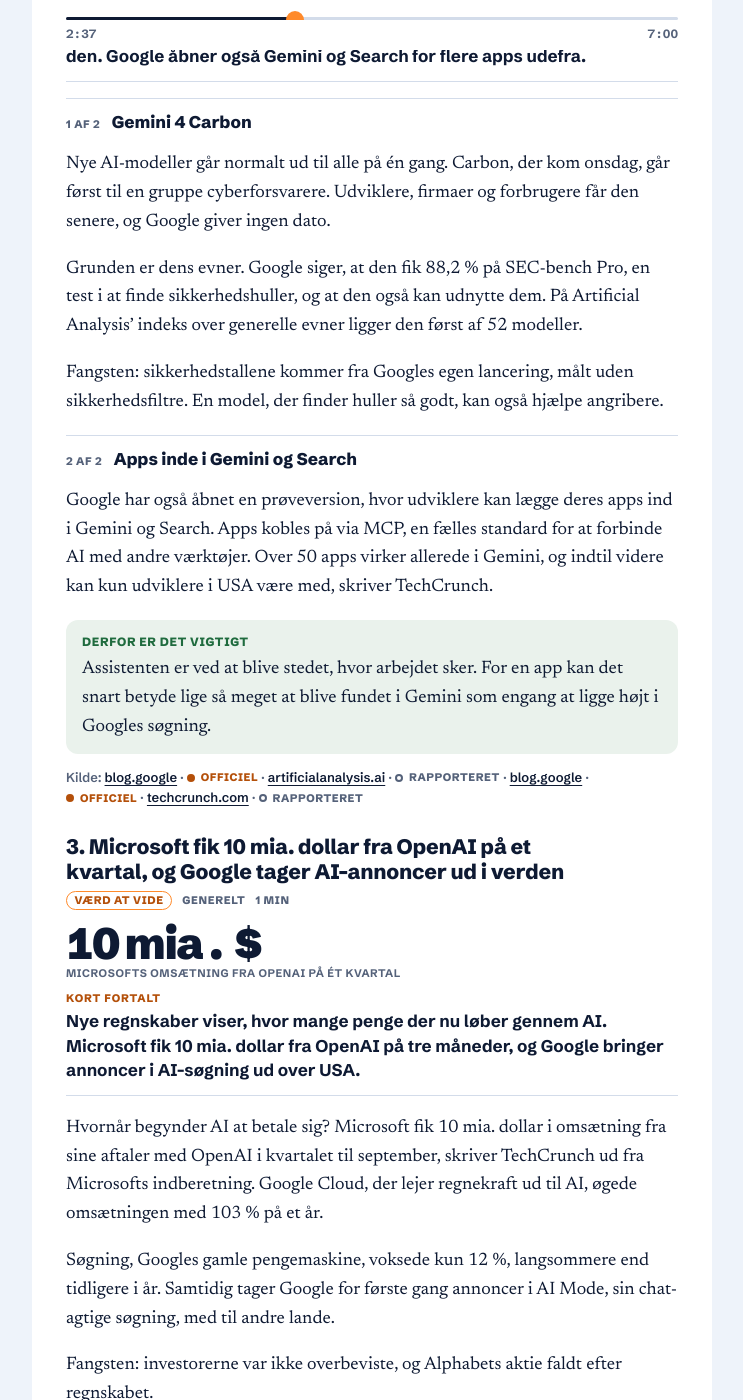
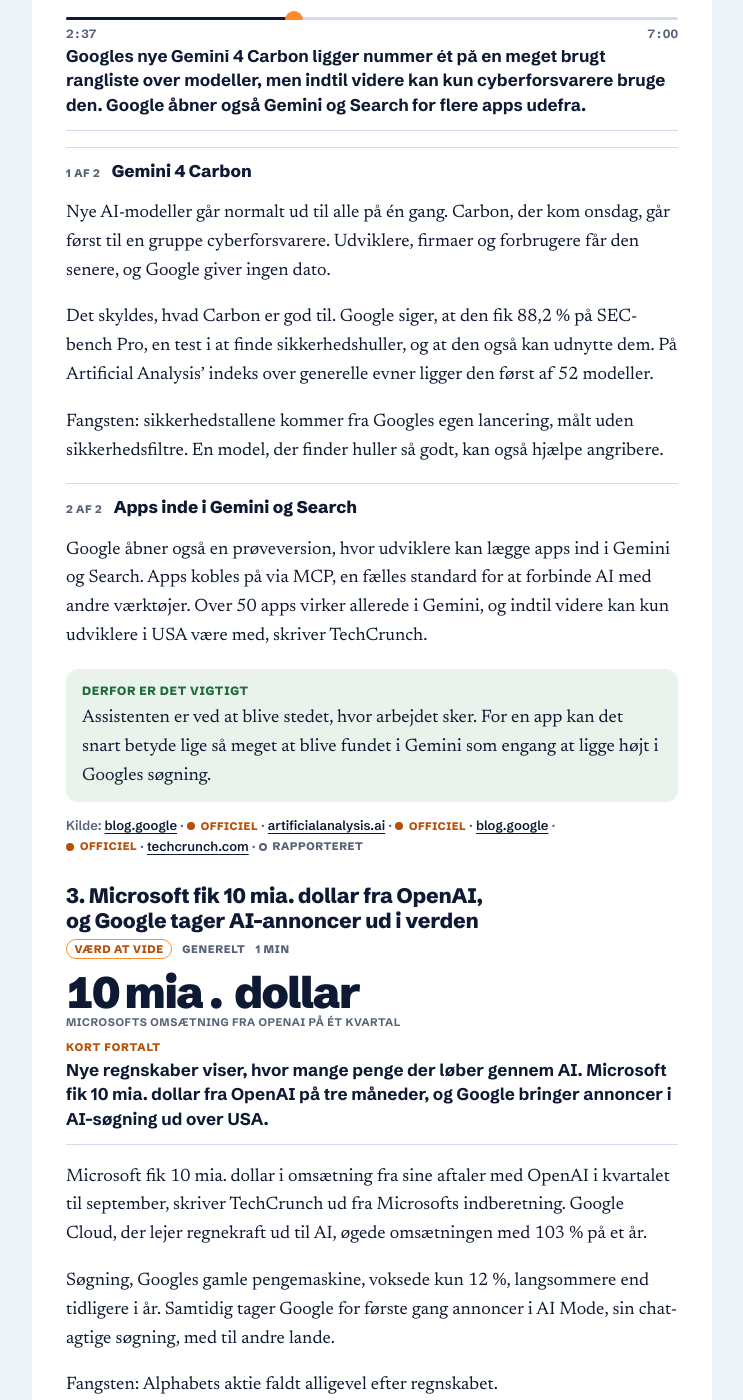
Before and after one commit to Repzei/7amai, a Jekyll site: the page built from _da/2026-10-29-github-s-copilot-can-now-pick-and-mix-ai-models-for-you.md, in a window 1280 px wide and 1400 px high, scrolled down 2195 px. Shown: the whole window, without its empty margins (268-1011 px from the left). Built offline with Jekyll 4.4.1, drawn with Linux system fonts in a browser that asks for light colours; some of the changed text lies outside the part shown.

Commit message:
Udkast 2026-10-29
Co-Authored-By: Claude Opus 5.5 <noreply@anthropic.com>
Claude-Session: https://claude.ai/code/session_01WDQZfUy59sUJR2y1SoUGuW

```diff
--- a/_da/2026-10-29-github-s-copilot-can-now-pick-and-mix-ai-models-for-you.md
+++ b/_da/2026-10-29-github-s-copilot-can-now-pick-and-mix-ai-models-for-you.md
@@ -3,20 +3,20 @@ title: "GitHubs Copilot kan nu selv vælge og blande AI-modeller for dig"
 summary: "GitHubs Copilot Fusion vælger modellerne til hver kodeopgave, mens agenter nu starter fire ud af ti pull requests. Desuden: Googles Gemini 4 Carbon går først til sikkerhedsfolk, de store techfirmaers AI-penge, Claudes forbrugsrapporter og Storbritanniens aftale med datacentre."
 date: 2026-10-29 07:00:00 +0100
 reviewed: false
-checked: false
+checked: true
 minutes: 7
 explained: { main: "model-routing", from: 1, more: ["ai-agent", "benchmark"] }
 today:
   - { t: "GitHubs Copilot Fusion vælger og blander selv AI-modeller til hver kodeopgave.", why: "Udviklere og alle, der betaler for kodeagenter." }
   - { t: "Googles Gemini 4 Carbon topper en vigtig rangliste, men kun cyberforsvarere får den.", why: "Alle, der følger kapløbet mellem de store AI-laboratorier." }
-  - { t: "Microsoft fik 10 mia. dollar fra OpenAI på et kvartal, og Google tager AI-annoncer ud i verden.", why: "Alle, der spekulerer på, om AI tjener penge." }
+  - { t: "Microsoft fik 10 mia. dollar fra OpenAI, og Google tager AI-annoncer ud i verden.", why: "Alle, der spekulerer på, om AI tjener penge." }
   - { t: "Claude Enterprise viser nu, hvad hvert teams AI-forbrug giver.", why: "Ledere og økonomifolk, der betaler AI-regningen." }
-  - { t: "Storbritannien giver hurtigere strøm til datacentre, der holder AI-data hjemme.", why: "Alle, der følger, hvor Europas AI skal køre." }
+  - { t: "Storbritannien giver hurtigere adgang til elnettet for datacentre, der investerer lokalt.", why: "Alle, der følger, hvor Europas AI skal køre." }
 other_lang_url: /2026/10/29/
 items:
   - { n: 1, anchor: "copilot-fusion", signal: big, tracks: [build, general], min: 1.5, source: official, topic: code, why: "Udviklere holder op med at vælge modeller, og prisen på en færdig opgave bliver det, der tæller.", bars: { title: "Pull requests, der startede med en agents udkast", max: 100, rows: [{ l: "Marts", v: 17, t: "17 %" }, { l: "September", v: 40, t: "40 %", hl: true }] } }
   - { n: 2, anchor: "gemini-4-carbon", signal: big, tracks: [general, build], min: 1.5, source: official, topic: model, why: "Assistenten bliver stedet, hvor arbejdet sker, og apps kæmper nu om at blive fundet inde i den." }
-  - { n: 3, anchor: "big-tech-ai-money", signal: worth, tracks: [general], min: 1, source: reported, number: "10 mia. $", number_label: "Microsofts omsætning fra OpenAI på ét kvartal", topic: money, why: "Pengene er ægte, og de flytter fra klassiske søgeannoncer ind i AI-svar.", tiles: [{ n: "103 %", t: "vækst i Google Clouds omsætning på et år" }] }
+  - { n: 3, anchor: "big-tech-ai-money", signal: worth, tracks: [general], min: 1, source: reported, number: "10 mia. dollar", number_label: "Microsofts omsætning fra OpenAI på ét kvartal", topic: money, why: "Pengene er ægte, og de flytter fra klassiske søgeannoncer ind i AI-svar.", tiles: [{ n: "103 %", t: "vækst i Google Clouds omsætning på et år" }] }
   - { n: 4, anchor: "claude-smart-reports", signal: quick, tracks: [general, build], min: 1, source: official, number: "10 gange", number_label: "vækst i år i forbruget på kodeværktøjer bygget på Anthropics modeller, ifølge Jellyfish", topic: business, why: "Økonomiafdelinger spørger nu, hvad de fik for AI-regningen, og leverandørerne skal svare." }
   - { n: 5, anchor: "uk-data-centre-covenant", signal: quick, tracks: [europe, general], min: 1, source: reported, topic: law, why: "Flere regeringer vil have deres AI til at køre på egen jord, og strømmen er flaskehalsen." }
   - { n: 6, anchor: "local-speech", signal: worth, tracks: [build, general, europe], min: 1.5, source: official, number: "40", number_label: "sprog, som Nemotron 3.5 Transcribe kan skrive ned", topic: local, why: "Tale kan nu blive til tekst, uden at lyden nogensinde forlader dit kontor." }
@@ -30,10 +30,10 @@ items:
 
 Onsdag fortalte GitHub, at over 40 % af alle pull requests i september startede med en agents første udkast, op fra 17 % i marts. En pull request er et forslag til en ændring i et projekts kode.
 
-Så hvilken model skal et team betale for? På sin Universe-konference gav GitHub dette svar: lad være med at vælge.
+Hvert team må vælge, hvilken model det vil betale for. På sin Universe-konference svarede GitHub: lad være.
 
 #### <span>1 af 2</span> Copilot Fusion
-I Copilot kan du nu vælge "Copilot Fusion" i stedet for én model. Du sætter indsatsen til Standard, High eller Max, og Copilot bestemmer, hvilke modeller der gør arbejdet. Ofte skriver en billig model et udkast, og en stærkere tager kun over, hvis et tjek fejler.
+I Copilot kan du nu vælge "Copilot Fusion" i stedet for én model. Du sætter indsatsen til Standard, High eller Max, og Copilot bestemmer, hvilke modeller der gør arbejdet. Nogle gange skriver en billig model et udkast, og en stærkere tager kun over, hvis et tjek fejler.
 
 Artificial Analysis, en uafhængig testgruppe, placerede Fusion Max cirka to point efter Claude Code med Opus 5.5 på Max. Men Fusion kostede cirka det halve pr. opgave, skriver VentureBeat. Den virker på alle Copilot-abonnementer.
 
@@ -42,7 +42,7 @@ Fangsten: du betaler stadig hver models normale pris, og en benchmark er ikke di
 #### <span>2 af 2</span> Copilot følger med GitHub Enterprise
 GitHub Enterprise giver nu Copilot til alle med licens, først for kunder, der køber gennem en sælger. I stedet for et fast antal AI-kreditter pr. bruger betaler firmaet for forbruget fra ét fælles budget. Løber det tørt, virker kodeforslagene stadig.
 
-<div class="why"><b>Derfor er det vigtigt</b><p>Det er som et mobilabonnement, der går fra en fast pakke til betaling pr. opkald, mens telefonen selv vælger det billigste net. Udviklere holder op med at vælge modeller, og prisen på en færdig opgave bliver det, der tæller.</p></div>
+<div class="why"><b>Derfor er det vigtigt</b><p>Det er som et mobilabonnement, der går fra en fast pakke til betaling pr. opkald. Samtidig vælger telefonen selv et net, der er godt nok. Udviklere holder op med at vælge modeller, og prisen på en færdig opgave bliver det, der tæller.</p></div>
 
 Kilde: [github.blog](https://github.blog/changelog/2026-10-28-route-and-orchestrate-models-with-github-copilot-fusion) · <span class="tag tag-official">Officiel</span> · [github.blog](https://github.blog/changelog/2026-10-28-github-enterprise-now-includes-access-to-github-copilot) · <span class="tag tag-official">Officiel</span> · [github.blog](https://github.blog/news-insights/octoverse/octoverse-commits-pushes-reach-new-highs-in-2026-as-developers-build-with-agents/) · <span class="tag tag-official">Officiel</span> · [venturebeat.com](https://venturebeat.com/orchestration/github-copilot-fusion-mixes-models-to-achieve-near-opus-5-5-coding-performance-at-half-the-per-task-cost) · <span class="tag tag-reported">Rapporteret</span>
 {: .sources}
@@ -55,29 +55,29 @@ Kilde: [github.blog](https://github.blog/changelog/2026-10-28-route-and-orchestr
 #### <span>1 af 2</span> Gemini 4 Carbon
 Nye AI-modeller går normalt ud til alle på én gang. Carbon, der kom onsdag, går først til en gruppe cyberforsvarere. Udviklere, firmaer og forbrugere får den senere, og Google giver ingen dato.
 
-Grunden er dens evner. Google siger, at den fik 88,2 % på SEC-bench Pro, en test i at finde sikkerhedshuller, og at den også kan udnytte dem. På Artificial Analysis' indeks over generelle evner ligger den først af 52 modeller.
+Det skyldes, hvad Carbon er god til. Google siger, at den fik 88,2 % på SEC-bench Pro, en test i at finde sikkerhedshuller, og at den også kan udnytte dem. På Artificial Analysis' indeks over generelle evner ligger den først af 52 modeller.
 
 Fangsten: sikkerhedstallene kommer fra Googles egen lancering, målt uden sikkerhedsfiltre. En model, der finder huller så godt, kan også hjælpe angribere.
 
 #### <span>2 af 2</span> Apps inde i Gemini og Search
-Google har også åbnet en prøveversion, hvor udviklere kan lægge deres apps ind i Gemini og Search. Apps kobles på via MCP, en fælles standard for at forbinde AI med andre værktøjer. Over 50 apps virker allerede i Gemini, og indtil videre kan kun udviklere i USA være med, skriver TechCrunch.
+Google åbner også en prøveversion, hvor udviklere kan lægge apps ind i Gemini og Search. Apps kobles på via MCP, en fælles standard for at forbinde AI med andre værktøjer. Over 50 apps virker allerede i Gemini, og indtil videre kan kun udviklere i USA være med, skriver TechCrunch.
 
 <div class="why"><b>Derfor er det vigtigt</b><p>Assistenten er ved at blive stedet, hvor arbejdet sker. For en app kan det snart betyde lige så meget at blive fundet i Gemini som engang at ligge højt i Googles søgning.</p></div>
 
-Kilde: [blog.google](https://blog.google/innovation-and-ai/models-and-research/gemini-models/introducing-gemini-4-carbon/) · <span class="tag tag-official">Officiel</span> · [artificialanalysis.ai](https://artificialanalysis.ai/models/gemini-4-carbon) · <span class="tag tag-reported">Rapporteret</span> · [blog.google](https://blog.google/innovation-and-ai/technology/developers-tools/connected-apps-one-place/) · <span class="tag tag-official">Officiel</span> · [techcrunch.com](https://techcrunch.com/2026/10/28/as-ai-agents-reshape-the-web-google-opens-gemini-and-search-to-more-apps/) · <span class="tag tag-reported">Rapporteret</span>
+Kilde: [blog.google](https://blog.google/innovation-and-ai/models-and-research/gemini-models/introducing-gemini-4-carbon/) · <span class="tag tag-official">Officiel</span> · [artificialanalysis.ai](https://artificialanalysis.ai/models/gemini-4-carbon) · <span class="tag tag-official">Officiel</span> · [blog.google](https://blog.google/innovation-and-ai/technology/developers-tools/connected-apps-one-place/) · <span class="tag tag-official">Officiel</span> · [techcrunch.com](https://techcrunch.com/2026/10/28/as-ai-agents-reshape-the-web-google-opens-gemini-and-search-to-more-apps/) · <span class="tag tag-reported">Rapporteret</span>
 {: .sources}
 
-### 3. Microsoft fik 10 mia. dollar fra OpenAI på et kvartal, og Google tager AI-annoncer ud i verden {#big-tech-ai-money}
+### 3. Microsoft fik 10 mia. dollar fra OpenAI, og Google tager AI-annoncer ud i verden {#big-tech-ai-money}
 <p class="item-meta"><span class="signal signal-worth">Værd at vide</span><span class="track">Generelt</span><span class="track">1 min</span></p>
-<div class="number"><b>10 mia. $</b><span>Microsofts omsætning fra OpenAI på ét kvartal</span></div>
+<div class="number"><b>10 mia. dollar</b><span>Microsofts omsætning fra OpenAI på ét kvartal</span></div>
 
-<p class="short"><span>Kort fortalt</span>Nye regnskaber viser, hvor mange penge der nu løber gennem AI. Microsoft fik 10 mia. dollar fra OpenAI på tre måneder, og Google bringer annoncer i AI-søgning ud over USA.</p>
+<p class="short"><span>Kort fortalt</span>Nye regnskaber viser, hvor mange penge der løber gennem AI. Microsoft fik 10 mia. dollar fra OpenAI på tre måneder, og Google bringer annoncer i AI-søgning ud over USA.</p>
 
-Hvornår begynder AI at betale sig? Microsoft fik 10 mia. dollar i omsætning fra sine aftaler med OpenAI i kvartalet til september, skriver TechCrunch ud fra Microsofts indberetning. Google Cloud, der lejer regnekraft ud til AI, øgede omsætningen med 103 % på et år.
+Microsoft fik 10 mia. dollar i omsætning fra sine aftaler med OpenAI i kvartalet til september, skriver TechCrunch ud fra Microsofts indberetning. Google Cloud, der lejer regnekraft ud til AI, øgede omsætningen med 103 % på et år.
 
 Søgning, Googles gamle pengemaskine, voksede kun 12 %, langsommere end tidligere i år. Samtidig tager Google for første gang annoncer i AI Mode, sin chat-agtige søgning, med til andre lande.
 
-Fangsten: investorerne var ikke overbeviste, og Alphabets aktie faldt efter regnskabet.
+Fangsten: Alphabets aktie faldt alligevel efter regnskabet.
 
 <div class="why"><b>Derfor er det vigtigt</b><p>Pengene er ægte, og de flytter fra den klassiske liste af søgeannoncer ind i AI-svarene. Bruger du AI-søgning uden for USA, så regn med annoncer inde i svarene snart.</p></div>
 
@@ -90,7 +90,7 @@ Kilde: [techcrunch.com](https://techcrunch.com/2026/10/28/microsoft-recorded-10-
 
 <p class="short"><span>Kort fortalt</span>Claude Enterprise viser nu, hvad hvert team får lavet med Claude, og hvad det koster. Teams kan også dele ét månedligt budget.</p>
 
-AI-regningerne vokser hurtigere end planlagt. Forbruget på kodeværktøjer bygget på Anthropics modeller er vokset 10 gange i år, siger Jellyfish, der måler, hvordan udviklere arbejder. Det er stadig kun cirka 2 % af de samlede udgifter til udvikling, skriver TechCrunch.
+Forbruget på kodeværktøjer bygget på Anthropics modeller er vokset 10 gange i år, siger Jellyfish, der måler udvikleres arbejde. Det er hurtigere, end de fleste økonomichefer regnede med. Men det er kun cirka 2 % af udgifterne til udvikling, skriver TechCrunch.
 
 Onsdag gav Anthropic Claude Enterprise nye værktøjer. Smart reports læser et udsnit af et teams samtaler og viser, hvad arbejdet kostede, og hvor det gik i stå. Med et fælles månedligt budget løber de flittigste brugere sjældnere tør, mens kolleger lader deres ligge ubrugt.
 
@@ -101,16 +101,16 @@ Fangsten: det er sælgerens egen rapport om, hvad produktet er værd.
 Kilde: [claude.com](https://claude.com/resources/articles/smart-reports-surveys-pooled-budgets) · <span class="tag tag-official">Officiel</span> · [techcrunch.com](https://techcrunch.com/2026/10/28/anthropic-just-launched-tools-to-show-companies-what-their-ai-spending-is-buying/) · <span class="tag tag-reported">Rapporteret</span>
 {: .sources}
 
-### 5. Storbritannien giver hurtigere strøm til datacentre, der holder AI-data hjemme {#uk-data-centre-covenant}
+### 5. Storbritannien giver hurtigere adgang til elnettet for datacentre, der investerer lokalt {#uk-data-centre-covenant}
 <p class="item-meta"><span class="signal signal-quick">Kort nyt</span><span class="track">Europa</span><span class="track">Generelt</span><span class="track">1 min</span></p>
 
 <p class="short"><span>Kort fortalt</span>Det britiske budget lover AI-datacentre hurtigere adgang til elnettet, hvis de investerer lokalt og passer på vandet. Målet er at holde følsomme data i landet.</p>
 
 AI-datacentre bruger meget strøm. I Essex skubbede forsinkelser på elnettet strømmen til et planlagt datacenter ind i 2030'erne, og Microsoft droppede sine planer for det, skriver Reuters.
 
-I onsdagens budget tilbød finansminister John Healey en aftale kaldet British Data Centre Covenant. Operatører, der investerer lokalt, skaber job og beskytter vandforsyningen, kommer forrest i køen til elnettet.
+I onsdagens budget tilbød finansminister John Healey en aftale kaldet British Data Centre Covenant. Operatører, der investerer lokalt, skaber job og beskytter vandforsyningen, kommer forrest i køen til elnettet og må bygge egen strømforsyning på stedet.
 
-Fangsten: Storbritannien vurderer, at landet skal tredoble sin AI-klare kapacitet inden 2030, og en hurtigere kø bygger ikke nye elledninger.
+Fangsten: Storbritannien vurderer, at landet skal tredoble sin kapacitet til AI-datacentre inden 2030, og aftalen giver ikke i sig selv mere kapacitet.
 
 <div class="why"><b>Derfor er det vigtigt</b><p>"Når vores væbnede styrker bruger AI til at beskytte os, vil vi have de data her," sagde Healey. Ligesom et land vil have sit guld i sin egen boks, vil flere regeringer have deres AI til at køre på egen jord.</p></div>
 
@@ -130,7 +130,7 @@ Mødenoter bliver tit sendt til en cloudtjeneste for at blive skrevet ud. To nye
 #### <span>1 af 2</span> Nemotron 3.5 Transcribe
 NVIDIAs nye model er gratis, også til kommerciel brug. Den klarer optagelser på op til en time og kan kende forskel på dem, der taler. NVIDIA siger, at den ligger nummer ét blandt åbne modeller på en udbredt engelsk test.
 
-Fangsten: indtil videre kræver den en stor datacenter-GPU, og mindre udgaver til pc'er er ikke kommet endnu. Den virker også kun på færdige optagelser.
+Fangsten: indtil videre er den bygget til store grafikkort, og lettere udgaver til pc'er er stadig på vej. Den virker også kun på færdige optagelser.
 
 #### <span>2 af 2</span> llama.cpp 0.8.0
 llama.cpp's indbyggede server kan nu føre en samtale med stemmen og læse tekst højt. Den følger samme protokol som OpenAIs realtime-stemmetjeneste, så værktøjer lavet til den bør være lette at pege mod din egen computer.
```
Also changed, not shown: other parts of _da/2026-10-29-github-s-copilot-can-now-pick-and-mix-ai-models-for-you.md (+1 -1 lines), _explained/model-routing.md (+1 -1 lines), _posts/2026-10-29-github-s-copilot-can-now-pick-and-mix-ai-models-for-you.md (+15 -15 lines), assets/og/2026-10-29.png (added), assets/og/da/2026-10-29.png (added).
